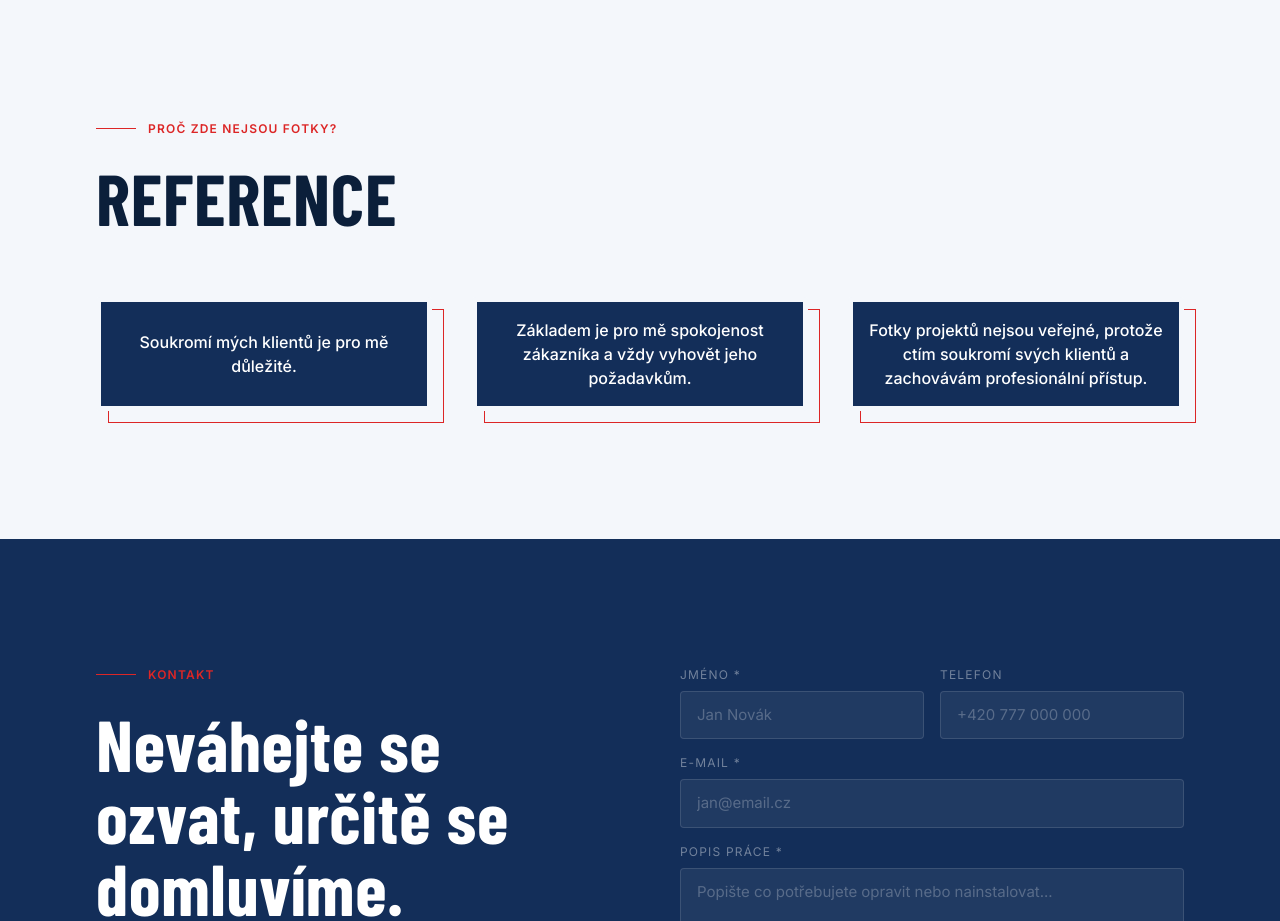
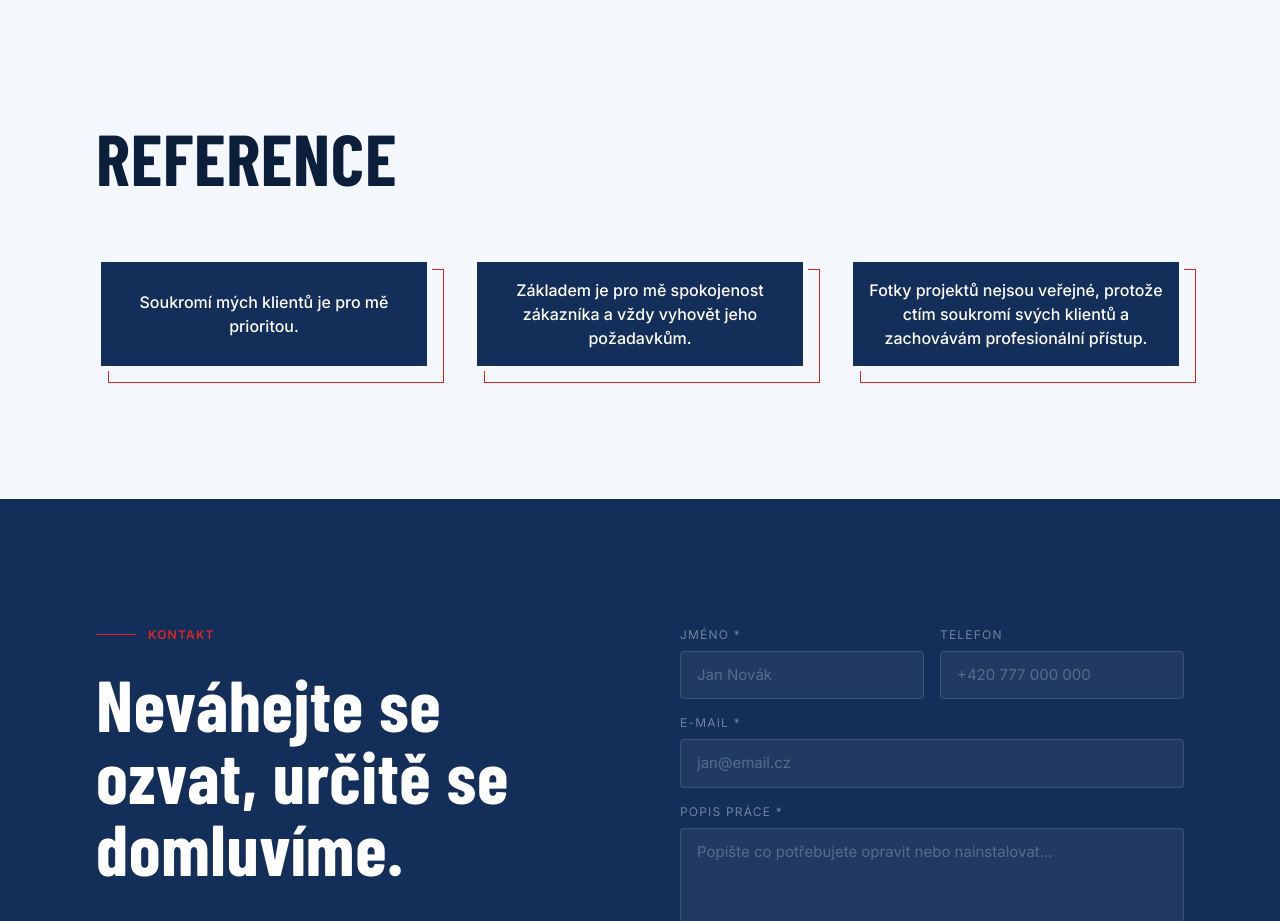
Before and after one commit to INonSenseI/intesra-website, a React (Vite) app: page / in a window 1280 px wide. Shown: the part 2960-3881 px from the top of the page. Built offline with nearby package versions, Linux system fonts and the light colour scheme; a web font is replaced by a local one.

Commit message:
fix: wording

```diff
--- a/src/components/GalleryDisclaimer.tsx
+++ b/src/components/GalleryDisclaimer.tsx
@@ -6,7 +6,7 @@ export default function GalleryDisclaimer() {
       <div className="max-w-6xl mx-auto px-5 md:px-8">
         {/* Hlavička */}
         <div className="mb-16">
-          <Eyebrow label="Proč zde nejsou fotky?" />
+          {/*<Eyebrow label="Proč zde nejsou fotky?" />*/}
           <div className="flex flex-col md:flex-row md:items-end md:justify-between gap-4">
             <h2 className="font-display leading-none text-[clamp(40px,6vw,72px)] font-extrabold text-navy-dark">
               REFERENCE
@@ -17,7 +17,7 @@ export default function GalleryDisclaimer() {
         {/* Cards */}
         <div className="flex flex-col md:flex-row items-stretch gap-8 md:gap-10">
           {[
-            "Soukromí mých klientů je pro mě důležité.",
+            "Soukromí mých klientů je pro mě prioritou.",
             "Základem je pro mě spokojenost zákazníka a vždy vyhovět jeho požadavkům.",
             "Fotky projektů nejsou veřejné, protože ctím soukromí svých klientů a zachovávám profesionální přístup.",
           ].map((text) => (
```
